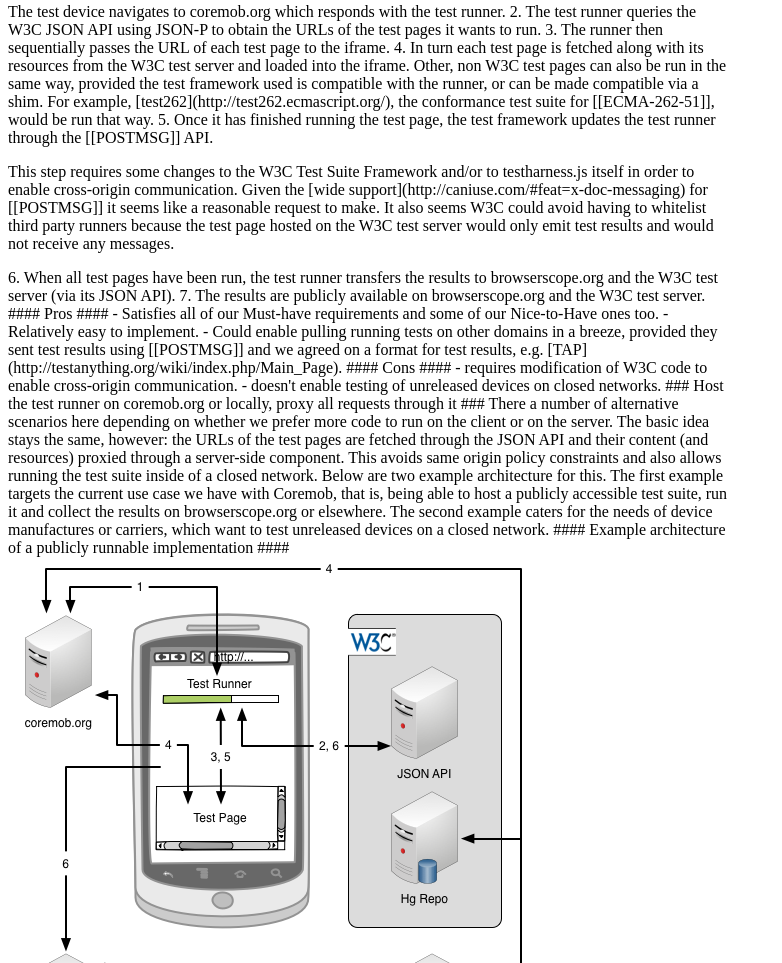
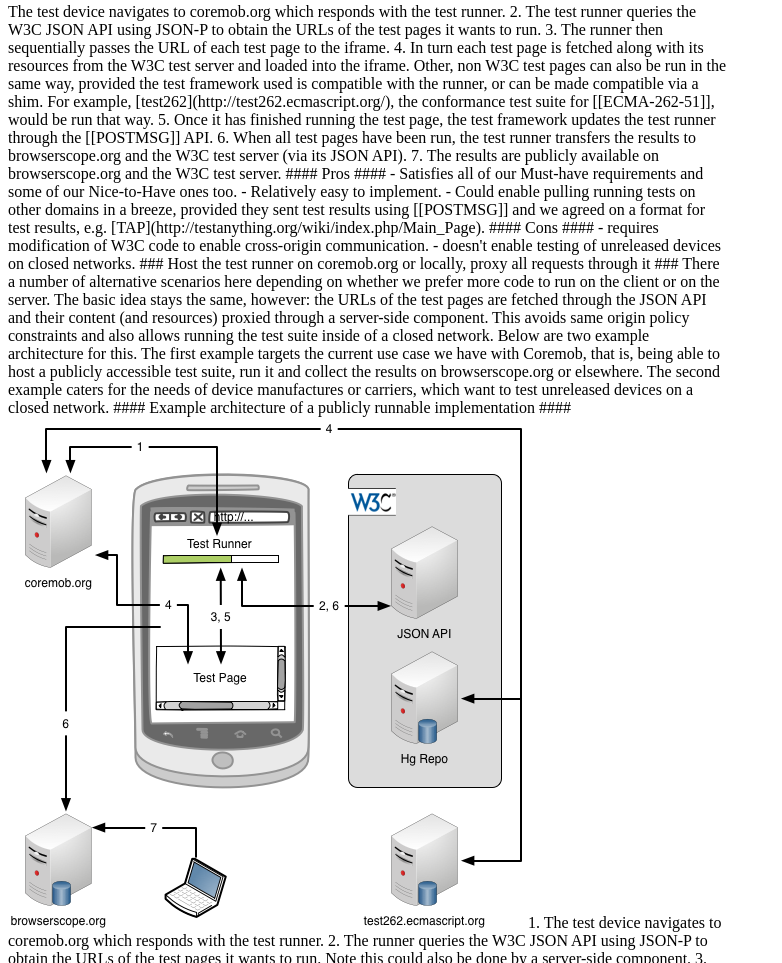
Before and after one commit to coremob/coremob-test-approach, a plain HTML site: page index.html in a window 1280 px wide. Shown: the part 2333-3296 px from the top of the page, without its empty margins (0-782 px from the left). Drawn offline with Linux system fonts and the light colour scheme.

Commit message:
Removing issue resolved by committed patch to testharness.js.
https://github.com/w3c/testharness.js/commit/e1918cae6e743247ad58842aae58196b229101c6

```diff
--- a/index.html
+++ b/index.html
@@ -154,7 +154,6 @@
       4.  In turn each <a title=testpage>test page</a> is fetched along with its resources from the <a title=testserver>W3C test server</a> and loaded into the iframe. Other, non W3C <a title=testpage>test pages</a> can also be run in the same way, provided the <a title=testframework>test framework</a> used is compatible with the <a title=testrunner>runner</a>, or can be made compatible via a <a title="shim">shim</a>. For example, [test262](http://test262.ecmascript.org/), the conformance test suite for [[ECMA-262-51]], would be run that way.
 
       5.  Once it has finished running the <a title=testpage>test page</a>, the <a title=testframework>test framework</a> updates the <a title=testrunner>test runner</a> through the [[POSTMSG]] API.
-          <p class=issue>This step requires some changes to the <a title=w3ctestsuiteframework>W3C Test Suite Framework</a> and/or to <a title="testharness.js">testharness.js</a> itself in order to enable cross-origin communication. Given the [wide support](http://caniuse.com/#feat=x-doc-messaging) for [[POSTMSG]] it seems like a reasonable request to make. It also seems W3C could avoid having to whitelist third party <a title=testrunner>runners</a> because the <a title=testpage>test page</a> hosted on the <a title=testserver>W3C test server</a> would only emit test results and would not receive any messages.</p>
 
       6.  When all <a title=testpage>test pages</a> have been run, the <a title=testrunner>test runner</a> transfers the results to browserscope.org and the <a title=testserver>W3C test server</a> (via its <a title="jsonapi">JSON API</a>).
 
```
